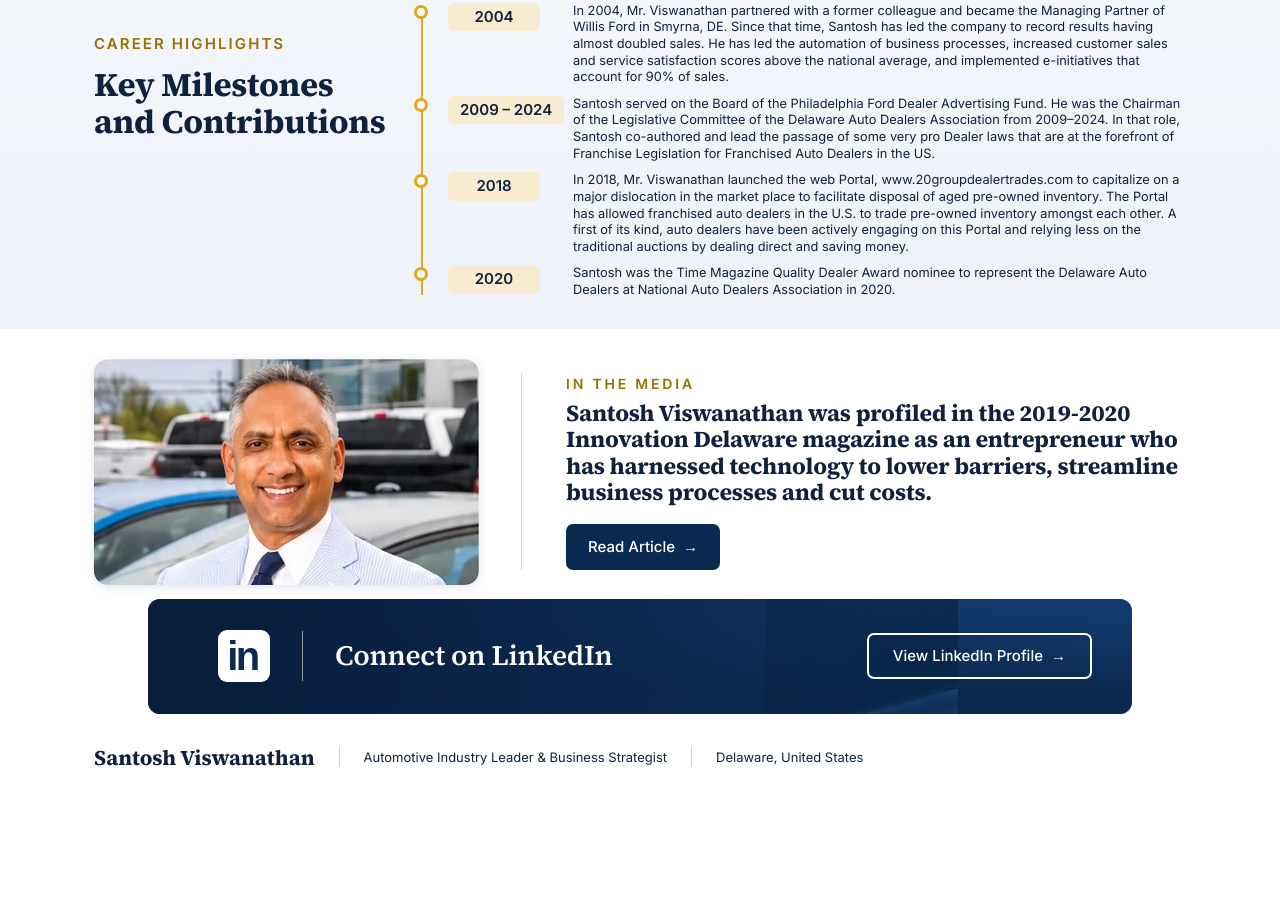
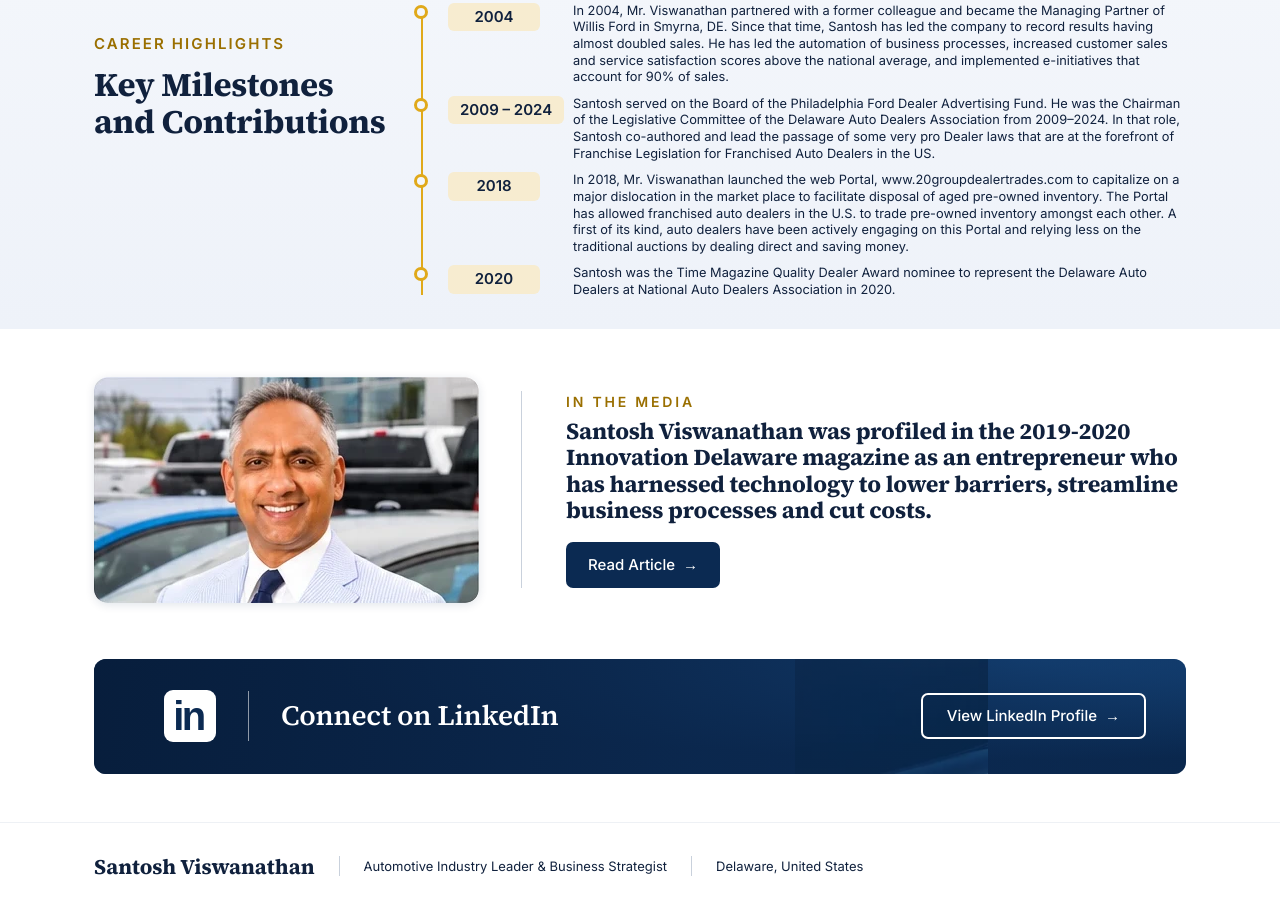
Before and after one commit to anatint/-Santosh-Viswanathan, a plain HTML site: page index.html in a window 1280 px wide. Shown: the part 733-1647 px from the top of the page. Before the commit the page ends 1524 px from the top, so only its background shows below. Drawn offline with Linux system fonts and the light colour scheme.

Commit message:
Add spacing around media, LinkedIn and footer sections
Co-Authored-By: Claude Sonnet 5.5 <noreply@anthropic.com>

```diff
--- a/style.css
+++ b/style.css
@@ -90,15 +90,15 @@ h2{font-family:var(--serif);font-weight:700;color:var(--ink);line-height:1.12;le
 .timeline li{grid-template-columns:155px minmax(0,1fr);gap:0}
 
 /* Media */
-.media{padding:30px 0 14px}
+.media{padding:48px 0 56px}
 .media-grid{grid-template-columns:minmax(0,385px) minmax(0,1fr);gap:0}
 .media-photo{width:385px;max-width:100%;aspect-ratio:385/226;object-fit:cover;border-radius:14px;box-shadow:0 2px 10px rgba(11,42,82,.12)}
 .media-copy{padding:0 0 0 44px;margin-left:42px;border-left:1px solid var(--line)}
 .media h2{font-size:clamp(20px,2.3vw,23px);line-height:1.15;margin:6px 0 18px}
 
 /* Connect */
-.connect{padding:0 20px 14px}
-.connect-card{max-width:984px;margin:0 auto;position:relative;overflow:hidden;border-radius:12px;min-height:115px;padding:20px 40px 20px 70px;display:flex;align-items:center;gap:32px;color:#fff;
+.connect{max-width:1200px;margin:0 auto;padding:0 var(--pad) 48px}
+.connect-card{position:relative;overflow:hidden;border-radius:12px;min-height:115px;padding:20px 40px 20px 70px;display:flex;align-items:center;gap:32px;color:#fff;
   background:
    url("assets/images/linkedin-bg.webp") right 22% center/auto 100% no-repeat,
    radial-gradient(120% 160% at 85% 0%,#1d5a9c 0%,rgba(29,90,156,0) 55%),
@@ -112,7 +112,7 @@ h2{font-family:var(--serif);font-weight:700;color:var(--ink);line-height:1.12;le
 .btn-ghost:hover{background:rgba(255,255,255,.14)}
 
 /* Footer */
-.site-footer{padding:14px 0 18px}
+.site-footer{padding:8px 0 36px;border-top:1px solid #eef1f5;padding-top:28px}
 .footer-inner{max-width:1200px;margin:0 auto;padding:0 var(--pad);display:flex;flex-wrap:wrap;align-items:center;gap:14px 24px;font-size:13px;color:var(--ink)}
 .footer-name{font-family:var(--serif);font-weight:700;font-size:21px;color:var(--ink)}
 .footer-sep{width:1px;height:20px;background:var(--line)}
```
